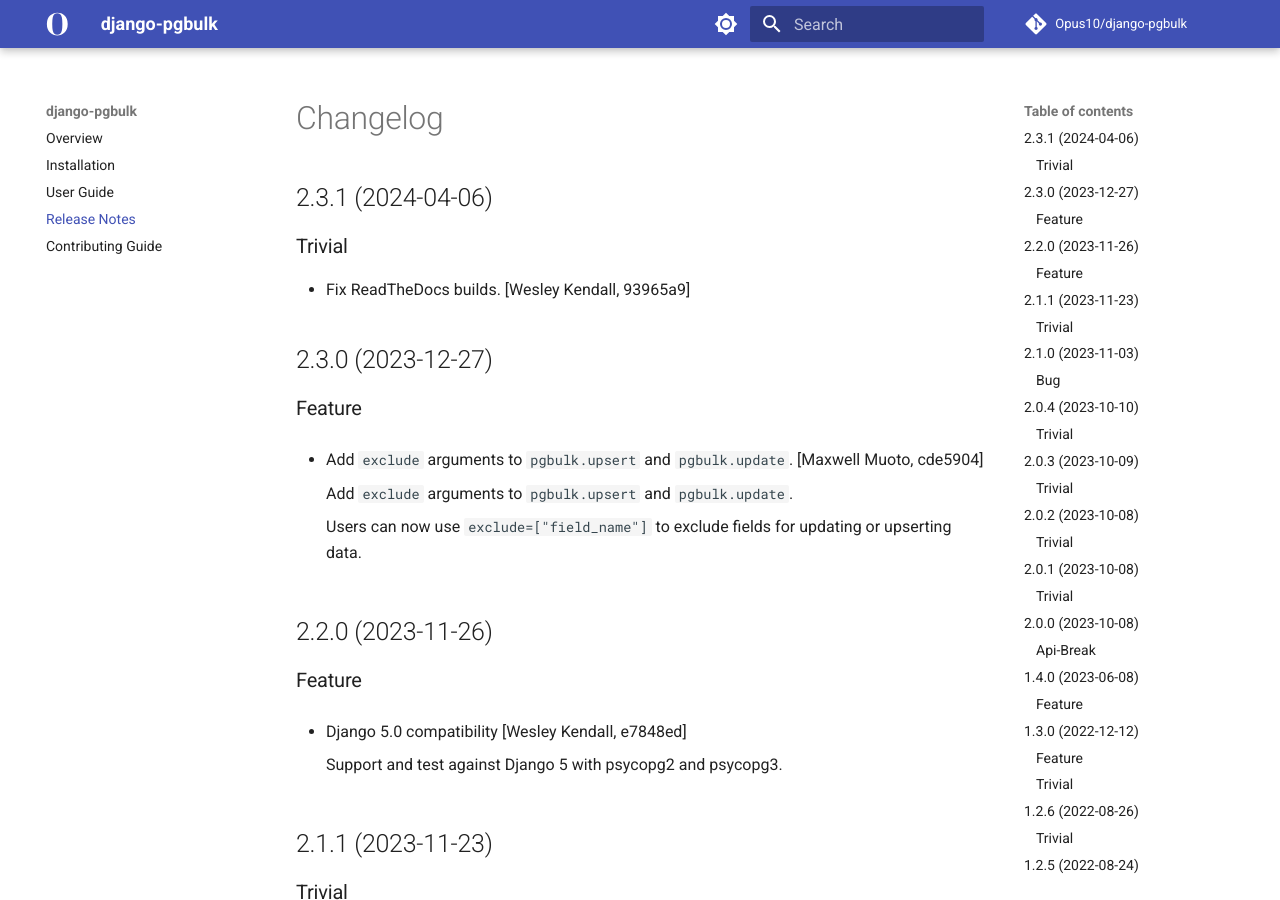
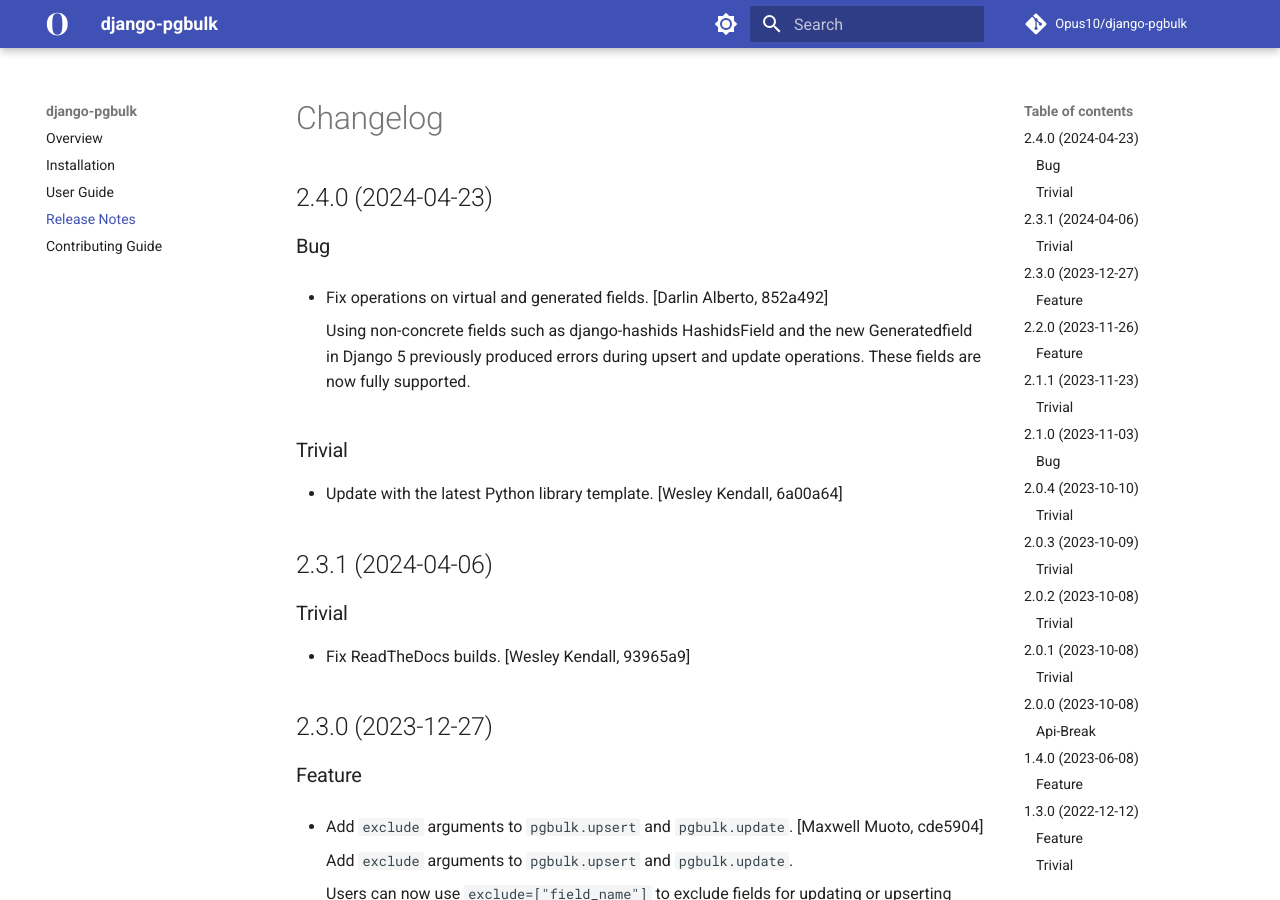
Before and after one commit to Opus10/django-pgbulk, an MkDocs documentation site: the page built from docs/release_notes.md, in a window 1280 px wide and 900 px high. Built offline with MkDocs 1.6.1 and Material for MkDocs 9.7.7, drawn with Linux system fonts in a browser that asks for light colours; comment, search, counter and statistics services are not loaded.

Commit message:
Release version 2.4.0 [skip ci]
Type: trivial

```diff
--- a/docs/release_notes.md
+++ b/docs/release_notes.md
@@ -1,4 +1,18 @@
 # Changelog
+
+## 2.4.0 (2024-04-23)
+
+### Bug
+
+  - Fix operations on virtual and generated fields. [Darlin Alberto, 852a492]
+
+    Using non-concrete fields such as django-hashids HashidsField and the new
+    Generatedfield in Django 5 previously produced errors during upsert and
+    update operations. These fields are now fully supported.
+
+### Trivial
+
+  - Update with the latest Python library template. [Wesley Kendall, 6a00a64]
 
 ## 2.3.1 (2024-04-06)
 
--- a/pyproject.toml
+++ b/pyproject.toml
@@ -27,7 +27,7 @@
 exclude = [
   "*/tests/"
 ]
-version = "2.3.1"
+version = "2.4.0"
 description = "Native postgres bulk update and upsert operations."
 authors = ["Wes Kendall"]
 classifiers = [
```
Also changed, not shown: CHANGELOG.md (+14 -0 lines), docs/requirements.txt (+18 -8 lines).
